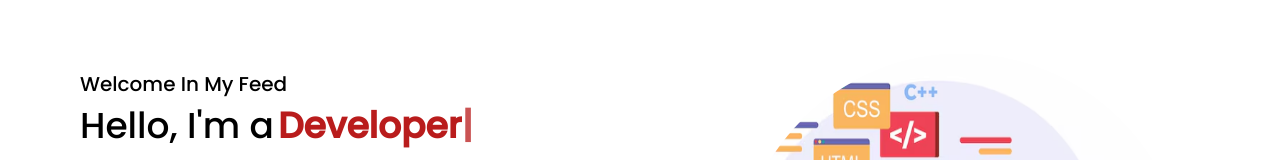
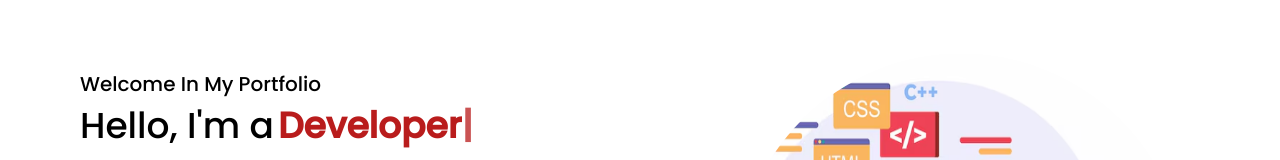
Before and after one commit to Santosh-yadav8005/My_PortFolio, a React (Vite) app: page / in a window 1280 px wide. Shown: the part 138-298 px from the top of the page. Built offline with nearby package versions, Linux system fonts and the light colour scheme.

Commit message:
Update Home.jsx

```diff
--- a/src/components/Home.jsx
+++ b/src/components/Home.jsx
@@ -24,7 +24,7 @@ function Home() {
       >
         <div className="flex flex-col md:flex-row">
           <div className="md:w-1/2 mt-12 md:mt-24 space-y-2 order-2 md:order-1">
-            <span className="text-xl">Welcome In My Feed</span>
+            <span className="text-xl">Welcome In My Portfolio</span>
             <div className="flex space-x-1 text-2xl md:text-4xl">
               <h1>Hello, I'm a</h1>
               {/* <span >Developer</span> */}
```
